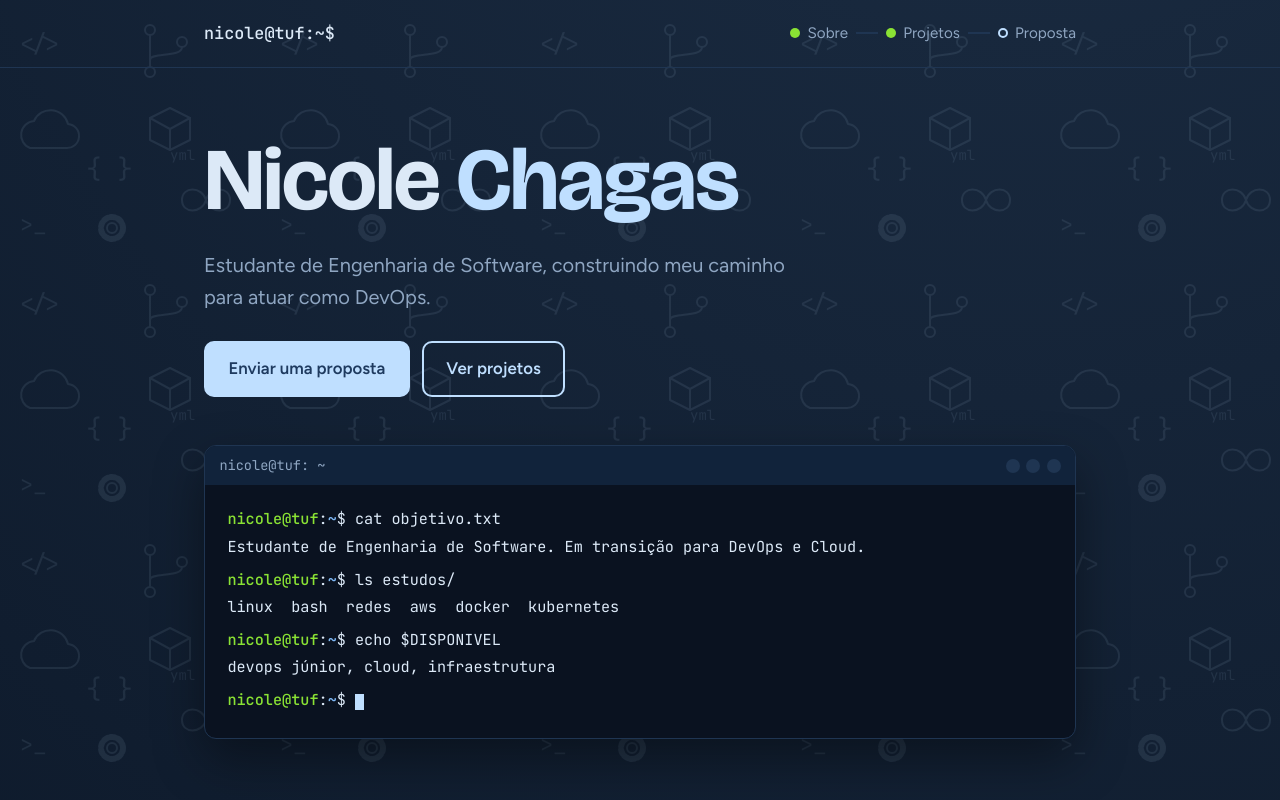
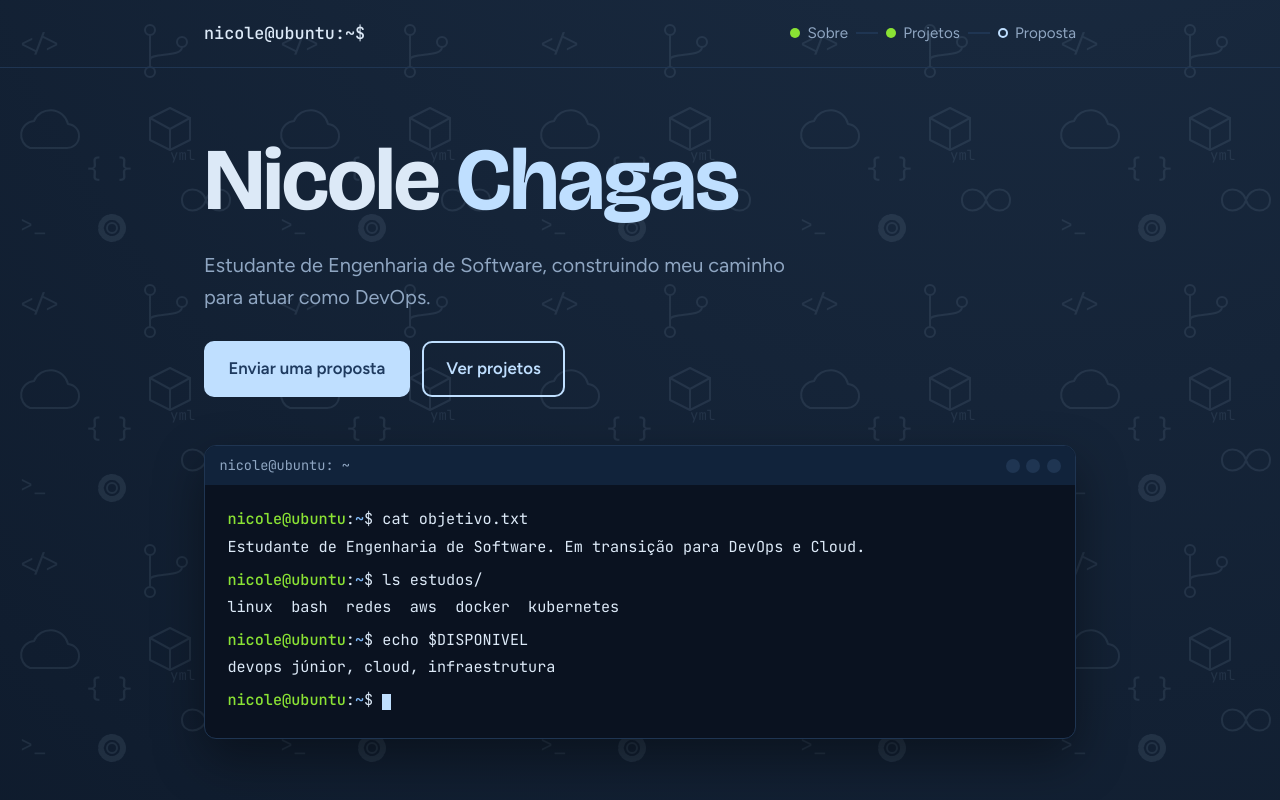
Before and after one commit to nicolejsdev/nicolejsdev.github.io, a plain HTML site: page index.html in a window 1280 px wide. Shown: the top 800 px of the page. Drawn offline with nearby package versions, Linux system fonts and the light colour scheme.

Commit message:
Change terminal prompt from 'tuf' to 'ubuntu'

```diff
--- a/index.html
+++ b/index.html
@@ -213,7 +213,7 @@
 
 <nav aria-label="Principal">
   <div class="wrap">
-    <a class="brand" href="#top">nicole@tuf:~$</a>
+    <a class="brand" href="#top">nicole@ubuntu:~$</a>
     <div class="pipeline">
       <a href="#sobre"><span class="dot"></span>Sobre</a><span class="bar"></span>
       <a href="#projetos"><span class="dot"></span>Projetos</a><span class="bar"></span>
@@ -232,7 +232,7 @@
 
       <div class="term" aria-label="Terminal decorativo">
         <div class="term-bar">
-          <span>nicole@tuf: ~</span>
+          <span>nicole@ubuntu: ~</span>
           <span class="ctl"><i></i><i></i><i></i></span>
         </div>
         <div class="term-body" id="term">
@@ -358,7 +358,7 @@
 <script>
   // Terminal: digita os comandos uma vez ao carregar a página
   (function () {
-    const prompt = '<span class="u">nicole@tuf</span>:<span class="p">~</span>$ ';
+    const prompt = '<span class="u">nicole@ubuntu</span>:<span class="p">~</span>$ ';
     const body = document.getElementById('term');
     const items = Array.from(body.children);
     const still = window.matchMedia('(prefers-reduced-motion: reduce)').matches;
```
